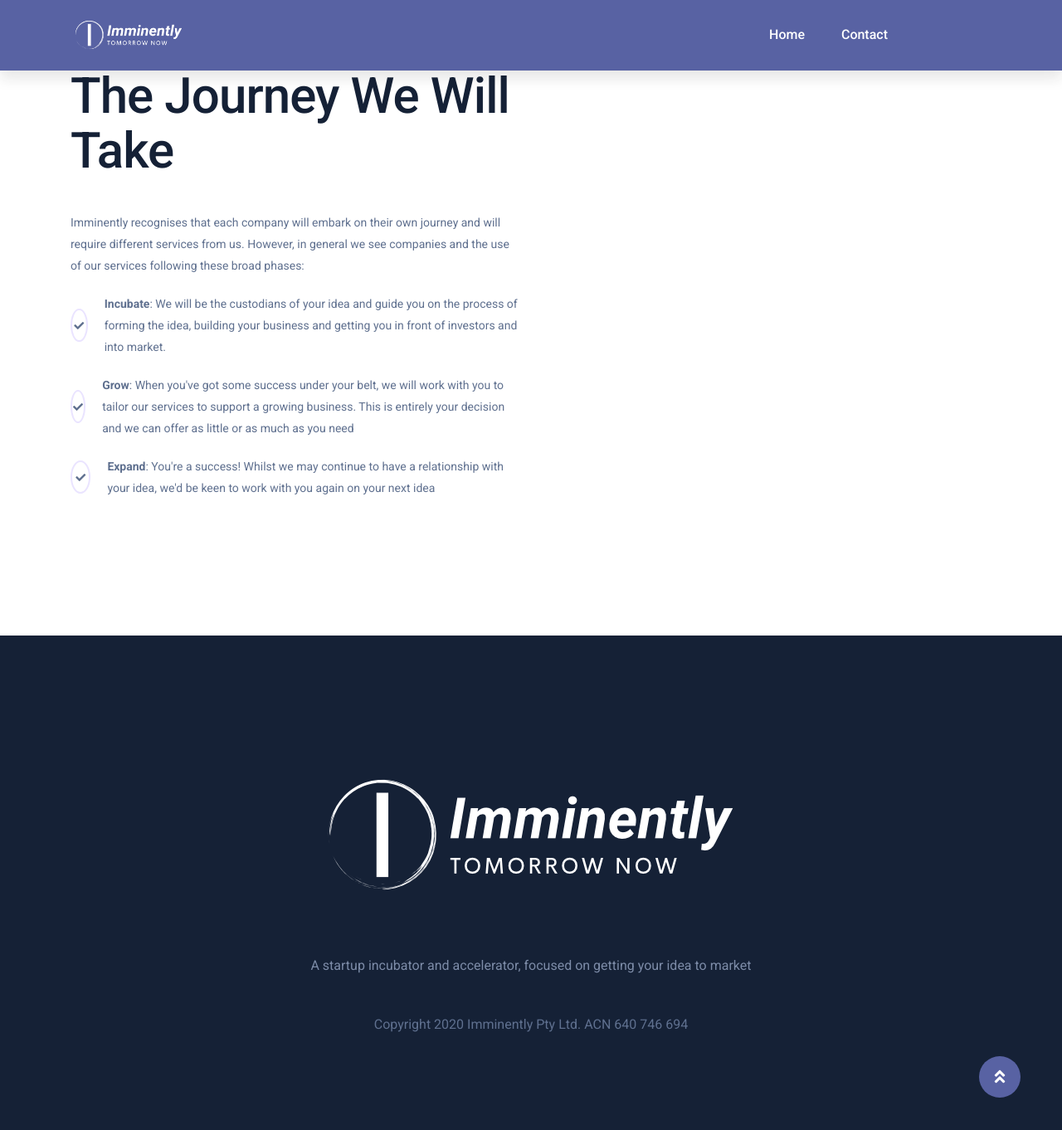
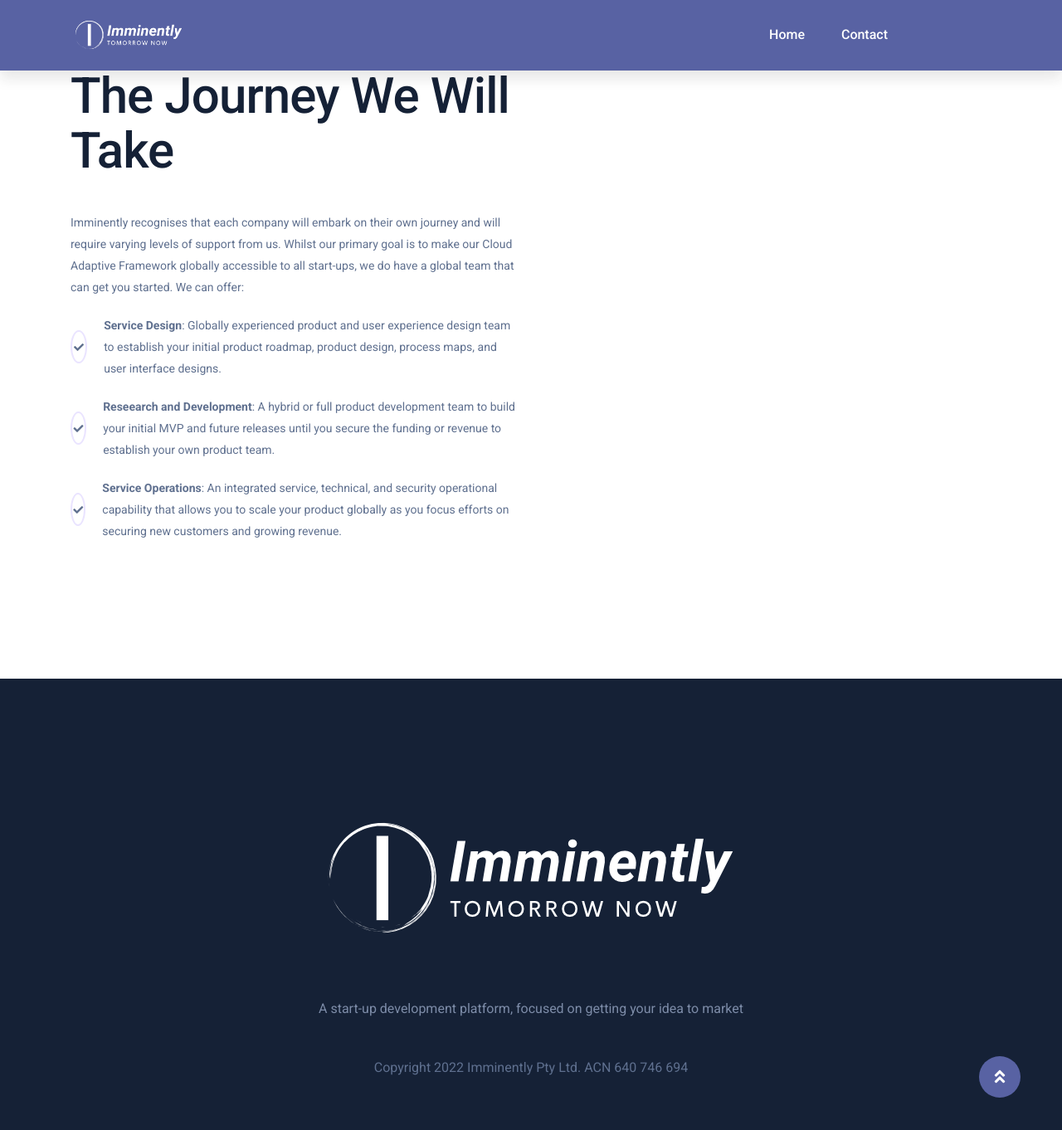
Before and after one commit to Imminently/imminently_homepage, a Jekyll site: the page built from services.html, in a window 1280 px wide and 1400 px high, scrolled down 1750 px. Shown: the top 1362 px of the window at 83% size. Built offline with Jekyll 4.4.1, drawn with Linux system fonts in a browser that asks for light colours; comment, search, counter and statistics services are not loaded.

Commit message:
Update web content
Updated website content to reflect more of being a product company

```diff
--- a/_includes/footer.html
+++ b/_includes/footer.html
@@ -7,7 +7,7 @@
                     <a href="index.html"><img src="{{relative_url}}/assets/img/logo/white_logo.png" alt=""></a>
                 </div>
                 <div class="footer-content mb-45 wow fadeInUp" data-wow-delay="0.4s">
-                    <p>A startup incubator and accelerator, focused on getting your idea to market</p>
+                    <p>A start-up development platform, focused on getting your idea to market</p>
                 </div>
                 <!--<div class="footer-social">
                     {% if site.facebook_url %}
@@ -23,7 +23,7 @@
                      <a href="{{site.youtube_url}}"><i class="fab fa-youtube"></i></a>
                     {% endif %}
                 </div>-->
-                <p>Copyright 2020 Imminently Pty Ltd. ACN 640 746 694</p>
+                <p>Copyright 2022 Imminently Pty Ltd. ACN 640 746 694</p>
             </div>
         </div>
     </div>
--- a/_includes/hero_area.html
+++ b/_includes/hero_area.html
@@ -6,8 +6,8 @@
                 <div class="row">
                     <div class="col-xl-7 col-lg-8">
                         <div class="slider-content">
-                            <h2 data-animation="fadeInLeft" data-delay=".2s">Idea to Action - Fast</h2>
-                            <p data-animation="fadeInLeft" data-delay=".4s">We are an accelerator for innovative ideas and a pathway from idea to execution. We guide you through the process and are a partner that helps when you need it most. We pride ourselves on being involved and providing real assistance, not just sourcing funding.</p>
+                            <h2 data-animation="fadeInLeft" data-delay=".2s">Enterpise innovation</h2>
+                            <p data-animation="fadeInLeft" data-delay=".4s">We fuel start-ups to dream, realise, and disrupt without friction.<br><br>Consumers are hungry for innovation, but they expect that the services they engage with are safe, secure, and reliable. Achieve enterprise innovation with the Imminently Cloud Adaptive Framework and proven product realisation methodology.</p>
 
                             <!--<form action="{{site.mailchimp_url}}" method="post" id="mc-embedded-subscribe-form" name="mc-embedded-subscribe-form" class="validate slider-form" target="_blank" data-animation="fadeInLeft" data-delay=".6s">
                             <input type="email" value="" name="EMAIL" class="email" id="mce-EMAIL" placeholder="email address" required="">
--- a/_includes/join_area.html
+++ b/_includes/join_area.html
@@ -4,32 +4,32 @@
         <div class="row align-items-center">
             <div class="col-xl-6 col-lg-7">
                 <div class="section-title mb-40">
-                    <span>Join With Us Today</span>
+                    <span>More Than Tech</span>
                     <h2>The journey we will take</h2>
                 </div>
                 <div class="join-list mb-40">
                     <ul>
                         <li>
 
-                            <p>Imminently recognises that each company will embark on their own journey and will require different services from us. However, in general we see companies and the use of our services following these broad phases:</p>
+                            <p>Imminently recognises that each company will embark on their own journey and will require varying levels of support from us. Whilst our primary goal is to make our Cloud Adaptive Framework globally accessible to all start-ups, we do have a global team that can get you started. We can offer:</p>
                         </li>
                         <li>
                             <div class="icon">
                                 <i class="fas fa-check"></i>
                             </div>
-                            <p><strong>Incubate</strong>: We will be the custodians of your idea and guide you on the process of forming the idea, building your business and getting you in front of investors and into market.</p>
+                            <p><strong>Service Design</strong>: Globally experienced product and user experience design team to establish your initial product roadmap, product design, process maps, and user interface designs.</p>
                         </li>
                         <li>
                             <div class="icon">
                                 <i class="fas fa-check"></i>
                             </div>
-                            <p><strong>Grow</strong>: When you've got some success under your belt, we will work with you to tailor our services to support a growing business. This is entirely your decision and we can offer as little or as much as you need</p>
+                            <p><strong>Reseearch and Development</strong>: A hybrid or full product development team to build your initial MVP and future releases until you secure the funding or revenue to establish your own product team.</p>
                         </li>
                         <li>
                             <div class="icon">
                                 <i class="fas fa-check"></i>
                             </div>
-                            <p><strong>Expand</strong>: You're a success! Whilst we may continue to have a relationship with your idea, we'd be keen to work with you again on your next idea</p>
+                            <p><strong>Service Operations</strong>: An integrated service, technical, and security operational capability that allows you to scale your product globally as you focus efforts on securing new customers and growing revenue.</p>
                         </li>
                     </ul>
                 </div>
```
Also changed, not shown: _includes/features.html (+11 -10 lines), _includes/promotion_area.html (+12 -13 lines).
